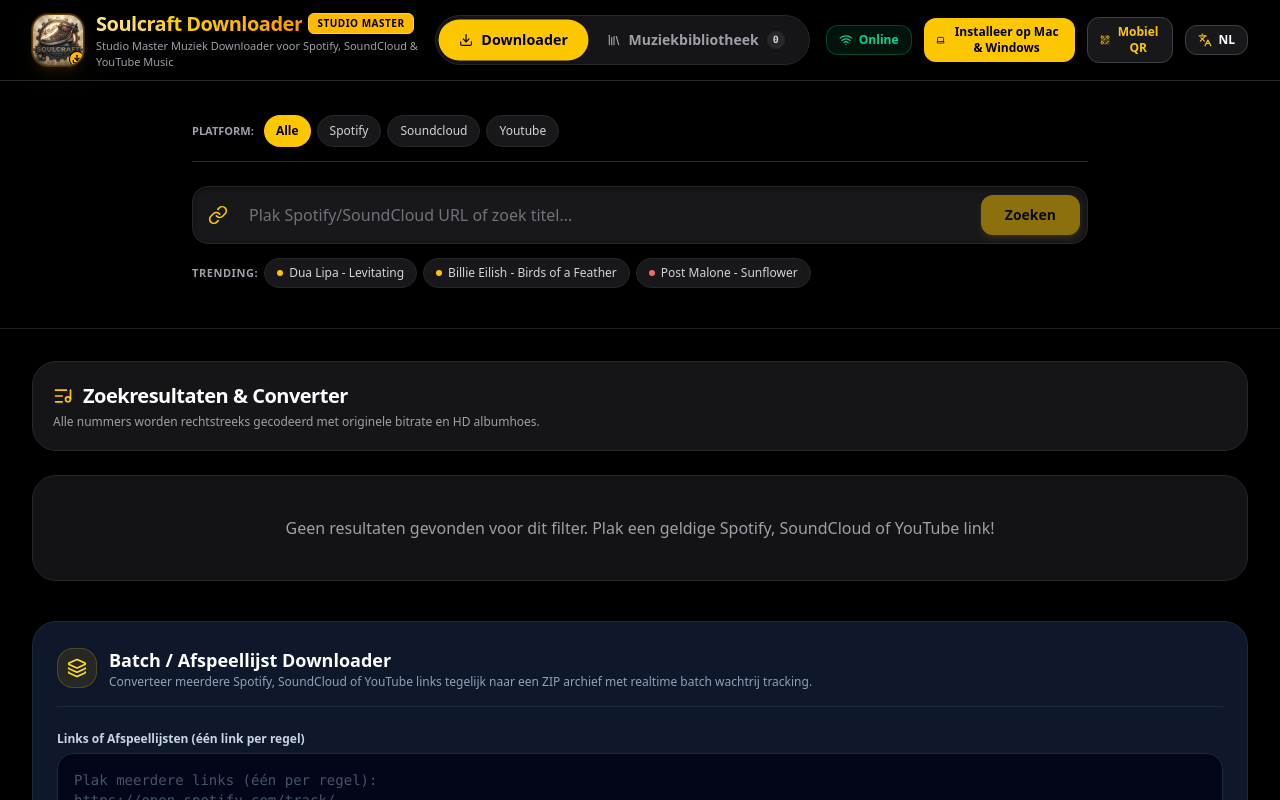
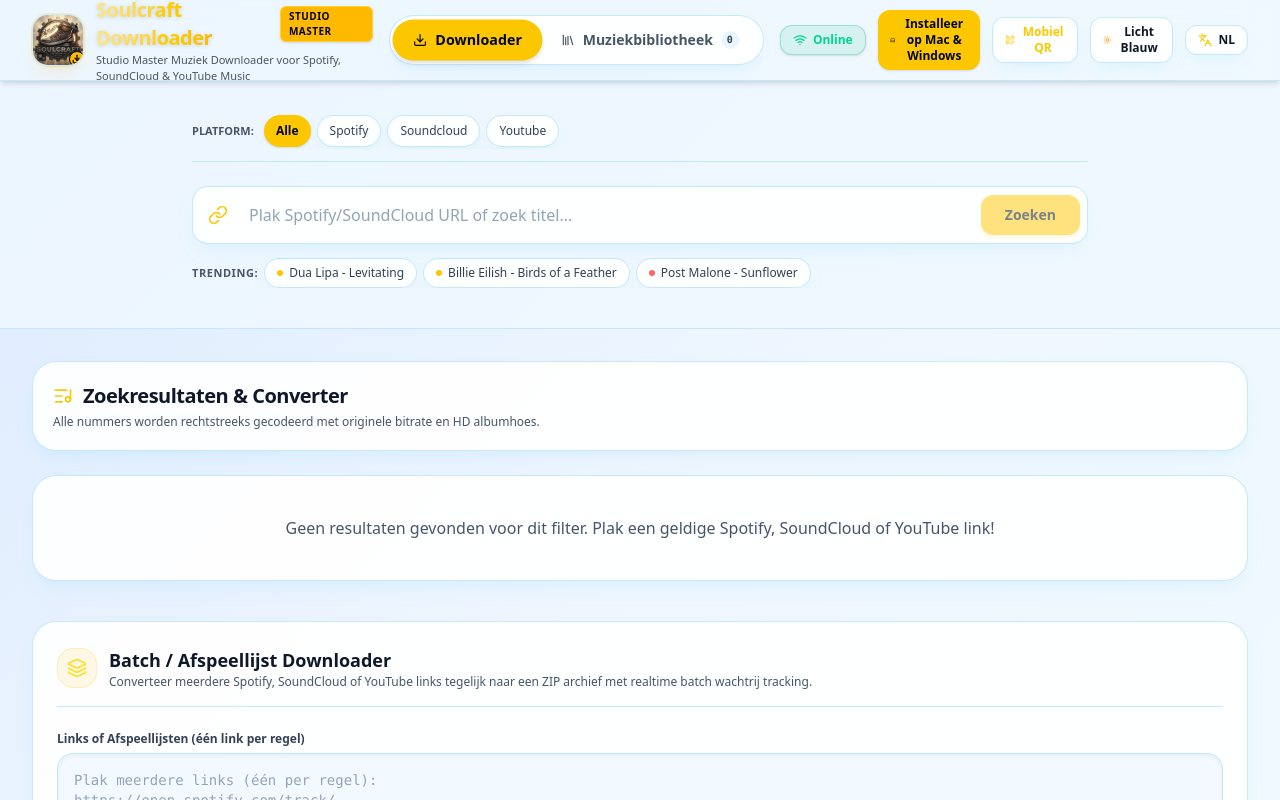
Before and after one commit to Bronkie020020/SoulcraftMusic, a React (Vite) app: page / in a window 1280 px wide. Shown: the top 800 px of the page. Built offline with nearby package versions, Linux system fonts and the light colour scheme.

Commit message:
Add fresh light-blue theme as default with theme switcher

```diff
--- a/src/App.tsx
+++ b/src/App.tsx
@@ -16,13 +16,31 @@
 import { AddToPlaylistModal } from './components/AddToPlaylistModal';
 import { SmartPlaylistModal } from './components/SmartPlaylistModal';
 import { AudioAnalysisModal } from './components/AudioAnalysisModal';
-import { AppLanguage, MusicTrack, Platform, DownloadMetrics, Playlist } from './types';
+import { AppLanguage, AppTheme, MusicTrack, Platform, DownloadMetrics, Playlist } from './types';
 import { Play, Download, ListMusic, ShieldCheck, CheckCircle2, WifiOff, Library, HardDrive, AlertTriangle, Sparkles } from 'lucide-react';
 import { renderTrackToAudioBlob, triggerFileDownload } from './utils/audioEncoder';
 import { SAMPLE_LIBRARY_TRACKS, SAMPLE_PLAYLISTS } from './utils/sampleLibraryData';
 import { safeJsonStringify } from './utils/jsonUtils';
 
 export default function App() {
+  const [theme, setTheme] = useState<AppTheme>(() => {
+    try {
+      const saved = localStorage.getItem('soundstreamer_theme');
+      if (saved === 'dark' || saved === 'light-blue') return saved;
+    } catch (e) {}
+    return 'light-blue'; // Default to light-blue as requested!
+  });
+
+  const handleToggleTheme = () => {
+    setTheme((prev) => {
+      const next = prev === 'light-blue' ? 'dark' : 'light-blue';
+      try {
+        localStorage.setItem('soundstreamer_theme', next);
+      } catch (e) {}
+      return next;
+    });
+  };
+
   const [language, setLanguage] = useState<AppLanguage['code']>('nl');
   const [activeTab, setActiveTab] = useState<'downloader' | 'library'>('downloader');
     const [selectedPlatformFilter, setSelectedPlatformFilter] = useState<Platform | 'all'>('all');
@@ -558,7 +576,14 @@
   });
 
   return (
-    <div className="min-h-screen min-h-[100dvh] bg-black text-slate-100 flex flex-col font-sans selection:bg-yellow-400 selection:text-slate-950">
+    <div
+      data-theme={theme}
+      className={`min-h-screen min-h-[100dvh] ${
+        theme === 'light-blue'
+          ? 'theme-light-blue bg-gradient-to-br from-sky-100 via-blue-50 to-indigo-100 text-slate-900'
+          : 'bg-black text-slate-100'
+      } flex flex-col font-sans selection:bg-yellow-400 selection:text-slate-950 transition-colors duration-300`}
+    >
 
       {/* Toast Notification for ID3 Auto-Enrichment */}
       {enrichToast && (
@@ -611,6 +636,8 @@
         onOpenQRCode={() => setShowQRCodeModal(true)}
         onOpenStorageManagement={() => setShowStorageModal(true)}
         onOpenWindowsInstall={() => setShowWindowsInstallModal(true)}
+        theme={theme}
+        onToggleTheme={handleToggleTheme}
       />
 
 
--- a/src/components/Header.tsx
+++ b/src/components/Header.tsx
@@ -1,6 +1,6 @@
 import React from 'react';
-import { Disc3, Download, Languages, Library, HardDriveDownload, Sparkles, Wifi, WifiOff, QrCode, Laptop } from 'lucide-react';
-import { AppLanguage } from '../types';
+import { Disc3, Download, Languages, Library, HardDriveDownload, Sparkles, Wifi, WifiOff, QrCode, Laptop, Sun, Moon } from 'lucide-react';
+import { AppLanguage, AppTheme } from '../types';
 import { translations } from '../utils/translations';
 
 interface HeaderProps {
@@ -16,6 +16,8 @@
   onOpenQRCode?: () => void;
   onOpenStorageManagement?: () => void;
   onOpenWindowsInstall?: () => void;
+  theme?: AppTheme;
+  onToggleTheme?: () => void;
 }
 
 export const Header: React.FC<HeaderProps> = ({
@@ -31,6 +33,8 @@
   onOpenQRCode,
   onOpenStorageManagement,
   onOpenWindowsInstall,
+  theme = 'light-blue',
+  onToggleTheme,
 }) => {
   const t = translations[language];
   const isOverLimit = storageLimitMb > 0 && totalStorageMb >= storageLimitMb;
@@ -82,6 +86,19 @@
                 title="QR Code"
               >
                 <QrCode className="w-4 h-4 text-yellow-400" />
+              </button>
+            )}
+            {onToggleTheme && (
+              <button
+                onClick={onToggleTheme}
+                className="p-2 rounded-xl bg-zinc-900 hover:bg-zinc-800 border border-zinc-700 text-xs font-bold transition-colors shadow-sm active:scale-95 min-h-[38px] min-w-[38px] flex items-center justify-center"
+                title={theme === 'light-blue' ? (language === 'nl' ? 'Donker thema' : 'Dark theme') : (language === 'nl' ? 'Licht Blauw thema' : 'Light Blue theme')}
+              >
+                {theme === 'light-blue' ? (
+                  <Sun className="w-4 h-4 text-amber-500 fill-amber-500/20" />
+                ) : (
+                  <Moon className="w-4 h-4 text-sky-400 fill-sky-400/20" />
+                )}
               </button>
             )}
             <button
@@ -180,6 +197,27 @@
             </button>
           )}
 
+          {/* Theme Toggle Button */}
+          {onToggleTheme && (
+            <button
+              onClick={onToggleTheme}
+              className="flex items-center gap-1.5 px-3 py-1.5 rounded-xl bg-zinc-900 hover:bg-zinc-800 border border-zinc-700 text-xs font-bold text-white transition-colors shadow-sm cursor-pointer"
+              title={theme === 'light-blue' ? (language === 'nl' ? 'Schakel over naar Donker thema' : 'Switch to Dark theme') : (language === 'nl' ? 'Schakel over naar Licht Blauw thema' : 'Switch to Light Blue theme')}
+            >
+              {theme === 'light-blue' ? (
+                <>
+                  <Sun className="w-3.5 h-3.5 text-amber-500 fill-amber-500/20" />
+                  <span className="hidden lg:inline">{language === 'nl' ? 'Licht Blauw' : 'Light Blue'}</span>
+                </>
+              ) : (
+                <>
+                  <Moon className="w-3.5 h-3.5 text-sky-400 fill-sky-400/20" />
+                  <span className="hidden lg:inline">{language === 'nl' ? 'Donker' : 'Dark'}</span>
+                </>
+              )}
+            </button>
+          )}
+
           {/* Language Toggle Button */}
           <button
             onClick={() => setLanguage(language === 'nl' ? 'en' : 'nl')}
--- a/src/index.css
+++ b/src/index.css
@@ -60,3 +60,168 @@
   -ms-overflow-style: none;
   scrollbar-width: none;
 }
+
+/* ==========================================================================
+   Licht Blauw (Light Blue) Theme Styles
+   ========================================================================== */
+
+[data-theme="light-blue"],
+.theme-light-blue {
+  background: linear-gradient(135deg, #dbeafe 0%, #eff6ff 40%, #f0f9ff 70%, #e0e7ff 100%) !important;
+  color: #0f172a !important;
+}
+
+body:has([data-theme="light-blue"]),
+body.theme-light-blue {
+  background: #eff6ff !important;
+  color: #0f172a !important;
+}
+
+/* Base Surfaces & Header */
+[data-theme="light-blue"] header,
+[data-theme="light-blue"] .bg-black {
+  background-color: rgba(255, 255, 255, 0.88) !important;
+  border-color: rgba(186, 230, 253, 0.85) !important;
+  backdrop-filter: blur(16px);
+  -webkit-backdrop-filter: blur(16px);
+}
+
+[data-theme="light-blue"] .bg-black\/60,
+[data-theme="light-blue"] .bg-black\/95 {
+  background-color: rgba(240, 249, 255, 0.8) !important;
+  border-color: rgba(186, 230, 253, 0.8) !important;
+}
+
+/* Cards & Panels (Slate-900 / Zinc-900) */
+[data-theme="light-blue"] .bg-zinc-900,
+[data-theme="light-blue"] .bg-slate-900,
+[data-theme="light-blue"] .bg-zinc-900\/90,
+[data-theme="light-blue"] .bg-slate-900\/90,
+[data-theme="light-blue"] .bg-zinc-900\/80,
+[data-theme="light-blue"] .bg-slate-900\/80,
+[data-theme="light-blue"] .bg-zinc-900\/60,
+[data-theme="light-blue"] .bg-slate-900\/60 {
+  background-color: rgba(255, 255, 255, 0.92) !important;
+  border-color: rgba(186, 230, 253, 0.85) !important;
+  box-shadow: 0 10px 25px -5px rgba(56, 189, 248, 0.08), 0 8px 10px -6px rgba(56, 189, 248, 0.04) !important;
+}
+
+/* Inner Sections & Highlight Wells */
+[data-theme="light-blue"] .bg-zinc-950,
+[data-theme="light-blue"] .bg-slate-950,
+[data-theme="light-blue"] .bg-zinc-950\/60,
+[data-theme="light-blue"] .bg-slate-950\/60,
+[data-theme="light-blue"] .bg-zinc-950\/80,
+[data-theme="light-blue"] .bg-slate-950\/80 {
+  background-color: rgba(240, 249, 255, 0.85) !important;
+  border-color: rgba(186, 230, 253, 0.7) !important;
+}
+
+/* Buttons, Chips, Sub-panels (Zinc-800 / Slate-800) */
+[data-theme="light-blue"] .bg-zinc-800,
+[data-theme="light-blue"] .bg-slate-800,
+[data-theme="light-blue"] .bg-zinc-800\/50,
+[data-theme="light-blue"] .bg-slate-800\/50,
+[data-theme="light-blue"] .bg-zinc-800\/80,
+[data-theme="light-blue"] .bg-slate-800\/80 {
+  background-color: rgba(224, 242, 254, 0.7) !important;
+  border-color: rgba(186, 230, 253, 0.85) !important;
+  color: #0f172a !important;
+}
+
+[data-theme="light-blue"] .hover\:bg-zinc-800:hover,
+[data-theme="light-blue"] .hover\:bg-slate-800:hover,
+[data-theme="light-blue"] .hover\:bg-zinc-700:hover,
+[data-theme="light-blue"] .hover\:bg-slate-700:hover {
+  background-color: rgba(186, 230, 253, 0.75) !important;
+  color: #0f172a !important;
+}
+
+/* Borders */
+[data-theme="light-blue"] .border-zinc-800,
+[data-theme="light-blue"] .border-slate-800,
+[data-theme="light-blue"] .border-zinc-700,
+[data-theme="light-blue"] .border-slate-700,
+[data-theme="light-blue"] .border-zinc-850 {
+  border-color: rgba(186, 230, 253, 0.85) !important;
+}
+
+/* Typography & Contrast */
+[data-theme="light-blue"] .text-white {
+  color: #0f172a !important;
+}
+
+[data-theme="light-blue"] .text-slate-100,
+[data-theme="light-blue"] .text-zinc-100,
+[data-theme="light-blue"] .text-slate-200,
+[data-theme="light-blue"] .text-zinc-200 {
+  color: #1e293b !important;
+}
+
+[data-theme="light-blue"] .text-slate-300,
+[data-theme="light-blue"] .text-zinc-300 {
+  color: #334155 !important;
+}
+
+[data-theme="light-blue"] .text-slate-400,
+[data-theme="light-blue"] .text-zinc-400 {
+  color: #475569 !important;
+}
+
+[data-theme="light-blue"] .text-slate-500,
+[data-theme="light-blue"] .text-zinc-500 {
+  color: #64748b !important;
+}
+
+/* Inputs, Textareas, Forms */
+[data-theme="light-blue"] input,
+[data-theme="light-blue"] textarea,
+[data-theme="light-blue"] select {
+  background-color: #ffffff !important;
+  color: #0f172a !important;
+  border-color: rgba(186, 230, 253, 0.9) !important;
+}
+
+[data-theme="light-blue"] input::placeholder,
+[data-theme="light-blue"] textarea::placeholder {
+  color: #94a3b8 !important;
+}
+
+/* Fixed Bottom Audio Player Bar */
+[data-theme="light-blue"] .fixed.bottom-0 {
+  background-color: rgba(255, 255, 255, 0.95) !important;
+  border-top-color: rgba(186, 230, 253, 0.9) !important;
+  box-shadow: 0 -4px 25px rgba(56, 189, 248, 0.15) !important;
+}
+
+/* Modal Backdrops */
+[data-theme="light-blue"] .bg-slate-950\/80,
+[data-theme="light-blue"] .bg-black\/80 {
+  background-color: rgba(15, 23, 42, 0.35) !important;
+}
+
+/* Preserve White Text on Solid Color Badges & Action Buttons */
+[data-theme="light-blue"] .bg-blue-600,
+[data-theme="light-blue"] .bg-blue-500,
+[data-theme="light-blue"] .bg-purple-600,
+[data-theme="light-blue"] .bg-purple-500,
+[data-theme="light-blue"] .bg-red-600,
+[data-theme="light-blue"] .bg-red-500,
+[data-theme="light-blue"] .bg-emerald-600,
+[data-theme="light-blue"] .bg-emerald-500,
+[data-theme="light-blue"] .bg-indigo-600 {
+  color: #ffffff !important;
+}
+
+[data-theme="light-blue"] .bg-blue-600 *,
+[data-theme="light-blue"] .bg-purple-600 *,
+[data-theme="light-blue"] .bg-red-600 *,
+[data-theme="light-blue"] .bg-emerald-600 * {
+  color: #ffffff !important;
+}
+
+/* Yellow Action Buttons Stay High Contrast */
+[data-theme="light-blue"] .bg-yellow-400,
+[data-theme="light-blue"] .bg-amber-400 {
+  color: #020617 !important;
+}
--- a/src/types.ts
+++ b/src/types.ts
@@ -88,3 +88,5 @@
   bpm: number;             // e.g. 128
   compatibleKeys: string[]; // e.g. ["8A", "7A", "9A", "8B"]
 }
+
+export type AppTheme = 'light-blue' | 'dark';
```
